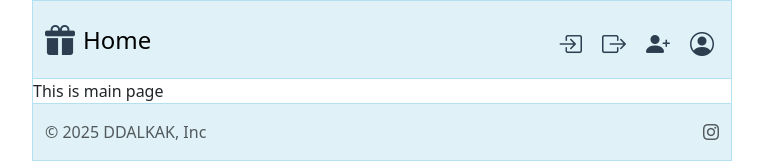
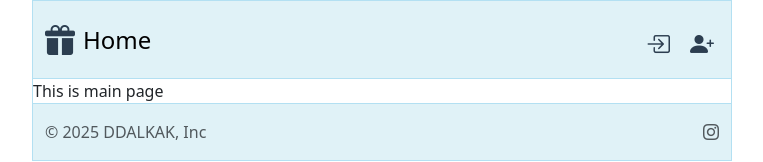
Before and after one commit to ddal-kak/frontend, a Vue app in the folder frontend/: page / in a window 1280 px wide. Shown: the top 162 px of the page, without its empty margins (258-1021 px from the left). Built offline with nearby package versions, Linux system fonts and the light colour scheme.

Commit message:
feat: 로그인 여부에 따라 헤더에 보여주는 버튼 유형 설정
- 미 로그인 시 회원가입 및 로그인 버튼 표시
- 로그인 시 환영문구, 로그아웃 및 마이페이지 버튼 표시

```diff
--- a/frontend/src/components/common/HeaderComponent.vue
+++ b/frontend/src/components/common/HeaderComponent.vue
@@ -8,19 +8,22 @@
         </a>
         <ul class="nav nav-pills">
           <!--로그인 아이콘-->
-          <li class="nav-item">
-            <a href="#" class="nav-link icon-link"><i class="bi bi-box-arrow-in-right"></i></a>
+          <li v-if="authStore.isLogin" class="nav-item nav-link">
+            {{authStore.nickname}}님 반갑습니다!
+          </li>
+          <li v-if="!authStore.isLogin" class="nav-item">
+            <a @click="router().push('/login')" class="nav-link icon-link"><i class="bi bi-box-arrow-in-right"></i></a>
           </li>
           <!--로그아웃 아이콘-->
-          <li class="nav-item">
-            <a href="#" class="nav-link icon-link"><i class="bi bi-box-arrow-right"></i></a>
+          <li @click="logout" v-if="authStore.isLogin" class="nav-item">
+            <a class="nav-link icon-link"><i class="bi bi-box-arrow-right"></i></a>
           </li>
           <!--회원가입 아이콘-->
-          <li class="nav-item">
-            <a href="#" class="nav-link icon-link"><i class="bi bi-person-plus-fill"></i></a>
+          <li v-if="!authStore.isLogin" class="nav-item">
+            <a @click="router().push('/signup')" class="nav-link icon-link"><i class="bi bi-person-plus-fill"></i></a>
           </li>
           <!--마이페이지 아이콘-->
-          <li class="nav-item">
+          <li v-if="authStore.isLogin" class="nav-item">
             <a href="#" class="nav-link icon-link"><i class="bi bi-person-circle"></i></a>
           </li>
         </ul>
@@ -31,12 +34,22 @@
 
 <script>
 import {router} from "@/router";
+import {useAuthStore} from "@/stores/auth";
 
 export default {
   name: "HeaderComponent",
   methods: {
     router() {
       return router
+    },
+    logout() {
+      useAuthStore().logout();
+      alert('로그아웃 완료');
+    }
+  },
+  computed: {
+    authStore() {
+      return useAuthStore();
     }
   }
 }
```
